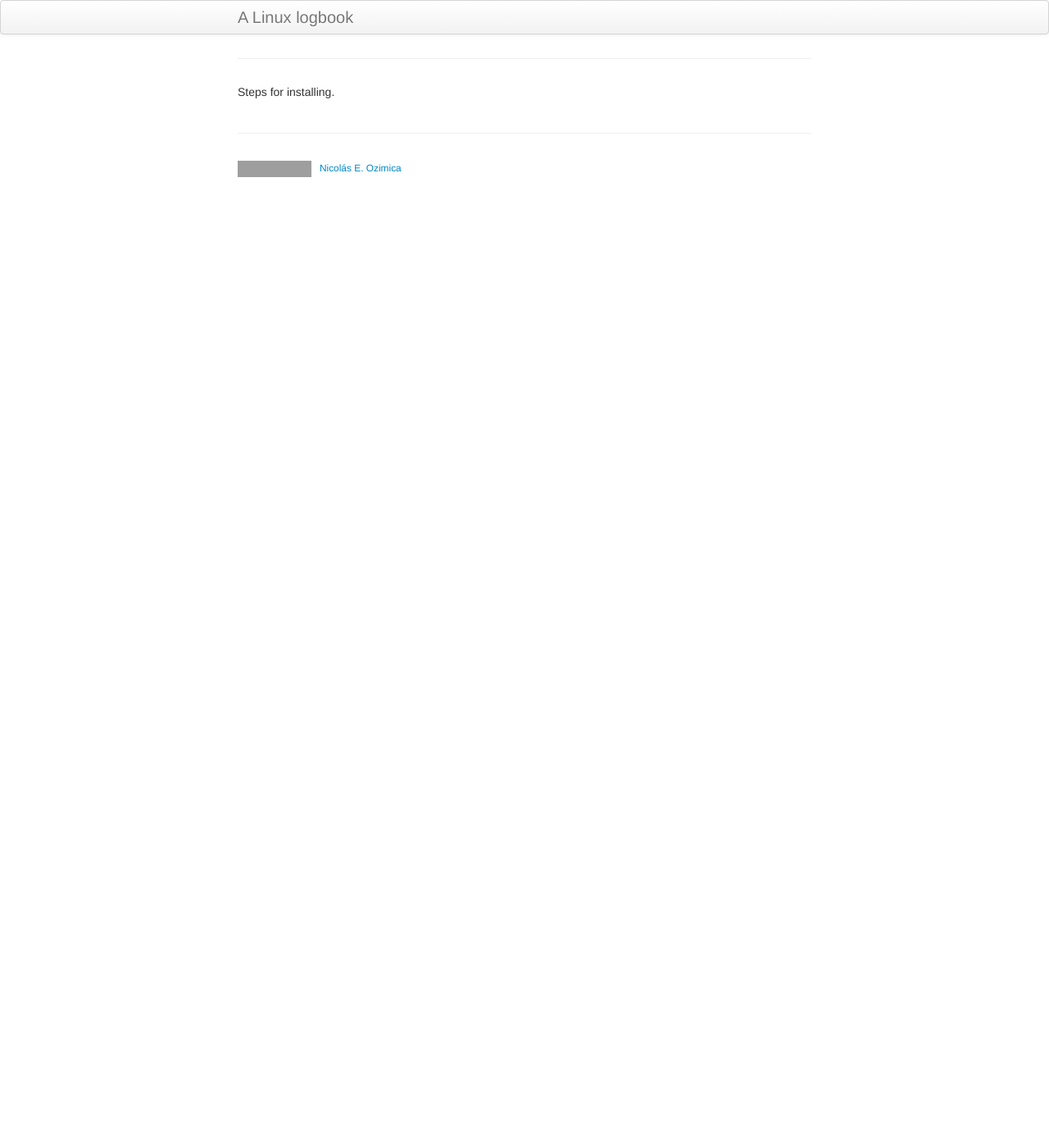
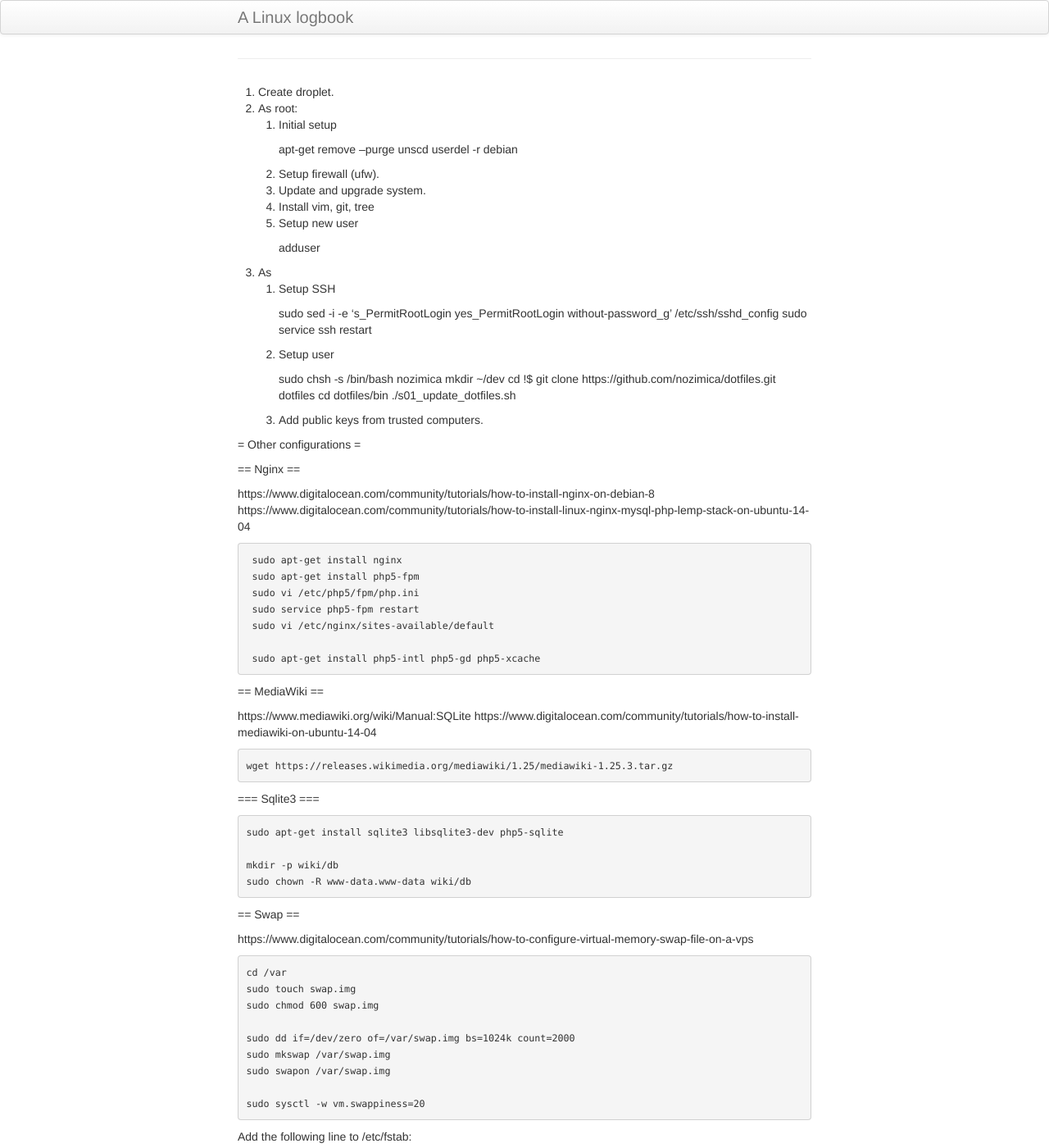
Before and after one commit to nozimica/nozimica.github.io, a Jekyll site: the page built from pages/installing.md, in a window 1280 px wide and 1400 px high. Shown: the whole window at 82% size. Built offline with Jekyll 4.4.1, drawn with Linux system fonts in a browser that asks for light colours; our own code applies the rules of GitHub Pages for plain Markdown files; some of the changed text lies outside the part shown; grey boxes are pictures that could not be loaded.

Commit message:
Add instructions for a fresh Linux server.

```diff
--- a/pages/installing.md
+++ b/pages/installing.md
@@ -1 +1,77 @@
-Steps for installing.
+1. Create droplet.
+1. As root:
+    1. Initial setup
+
+        apt-get remove --purge unscd
+        userdel -r debian
+
+    1. Setup firewall (ufw).
+    1. Update and upgrade system.
+    1. Install vim, git, tree
+    1. Setup new user
+
+        adduser <USERNAME>
+
+1. As <USERNAME>
+    1. Setup SSH
+
+        sudo sed -i -e 's_PermitRootLogin yes_PermitRootLogin without-password_g' /etc/ssh/sshd_config
+        sudo service ssh restart
+
+    1. Setup user
+
+        sudo chsh -s /bin/bash nozimica
+        mkdir ~/dev
+        cd !$
+        git clone https://github.com/nozimica/dotfiles.git dotfiles
+        cd dotfiles/bin
+        ./s01_update_dotfiles.sh
+
+    1. Add public keys from trusted computers.
+
+= Other configurations =
+
+== Nginx ==
+
+https://www.digitalocean.com/community/tutorials/how-to-install-nginx-on-debian-8
+https://www.digitalocean.com/community/tutorials/how-to-install-linux-nginx-mysql-php-lemp-stack-on-ubuntu-14-04
+
+     sudo apt-get install nginx
+     sudo apt-get install php5-fpm
+     sudo vi /etc/php5/fpm/php.ini
+     sudo service php5-fpm restart
+     sudo vi /etc/nginx/sites-available/default
+
+     sudo apt-get install php5-intl php5-gd php5-xcache
+
+== MediaWiki ==
+
+https://www.mediawiki.org/wiki/Manual:SQLite
+https://www.digitalocean.com/community/tutorials/how-to-install-mediawiki-on-ubuntu-14-04
+
+    wget https://releases.wikimedia.org/mediawiki/1.25/mediawiki-1.25.3.tar.gz
+
+=== Sqlite3 ===
+
+    sudo apt-get install sqlite3 libsqlite3-dev php5-sqlite
+
+    mkdir -p wiki/db
+    sudo chown -R www-data.www-data wiki/db
+
+== Swap ==
+
+https://www.digitalocean.com/community/tutorials/how-to-configure-virtual-memory-swap-file-on-a-vps
+
+    cd /var
+    sudo touch swap.img
+    sudo chmod 600 swap.img
+
+    sudo dd if=/dev/zero of=/var/swap.img bs=1024k count=2000
+    sudo mkswap /var/swap.img
+    sudo swapon /var/swap.img
+
+    sudo sysctl -w vm.swappiness=20
+
+Add the following line to /etc/fstab:
+
+/var/swap.img    none    swap    sw    0    0
```
